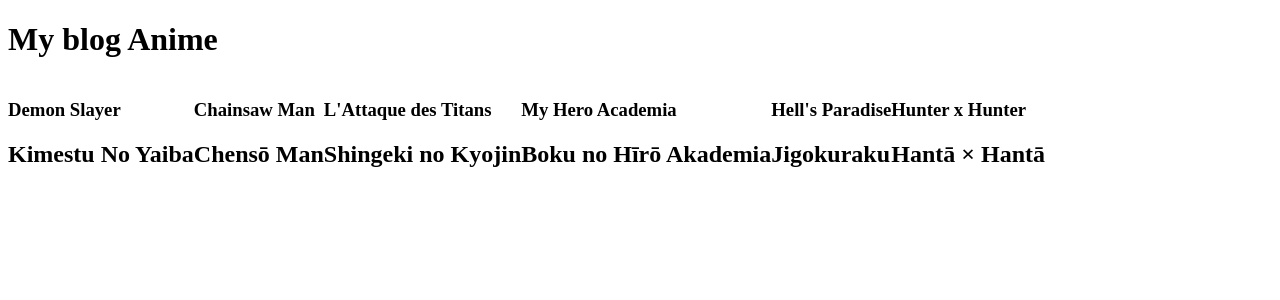
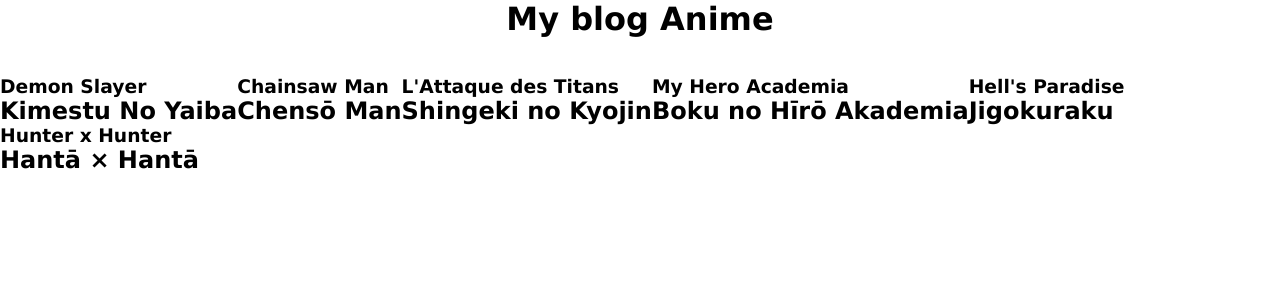
Before and after one commit to MrCelsus/MyBlog, a React (Vite) app in the folder frontend/: page / in a window 1280 px wide. Shown: the top 300 px of the page. Built offline with nearby package versions, Linux system fonts and the light colour scheme.

Commit message:
Mise en place d'un header + Mise en place d'une nouvelle Route pour renvoyer une page decriptif par rapport à l'id de l'anime

```diff
--- a/frontend/src/App.jsx
+++ b/frontend/src/App.jsx
@@ -1,13 +1,18 @@
 import Animes from "@pages/Animes";
 import { BrowserRouter, Routes, Route } from "react-router-dom";
+import OneAnime from "@pages/OneAnime";
+import "./App.scss";
 
 function App() {
   return (
     <BrowserRouter>
       <div className="App">
-        <h1>My blog Anime</h1>
+        <header>
+          <h1>My blog Anime</h1>
+        </header>
         <Routes>
           <Route path="/" element={<Animes />} />
+          <Route path="/animes/:id" element={<OneAnime />} />
         </Routes>
       </div>
     </BrowserRouter>
```
